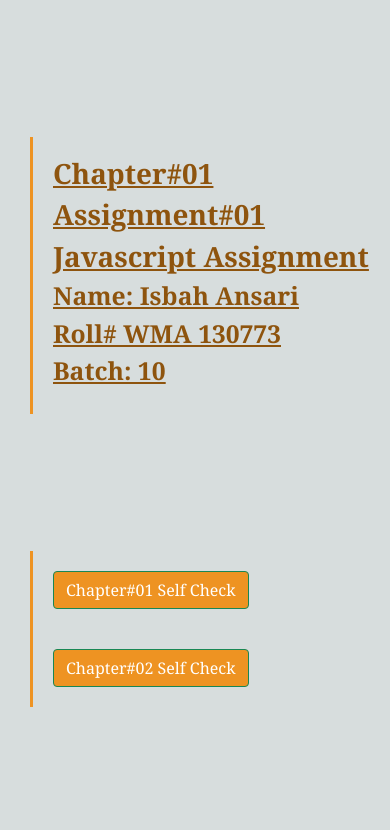
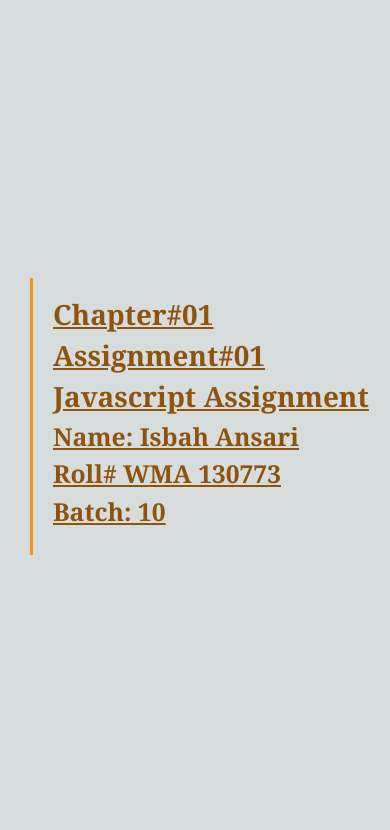
Before and after one commit to isbahansariii/js-assignment, a plain HTML site: page index.html in a window 390 px wide. Shown: the top 830 px of the page. Drawn offline with nearby package versions, Linux system fonts and the light colour scheme.

Commit message:
Add files via upload

```diff
--- a/style.css
+++ b/style.css
@@ -77,6 +77,7 @@ a.selfTest_button>button:hover {
         flex-direction: column;
         align-items: flex-start;
         justify-content: space-evenly;
+        height: 150vh;
     }
 
     body>u {
```
